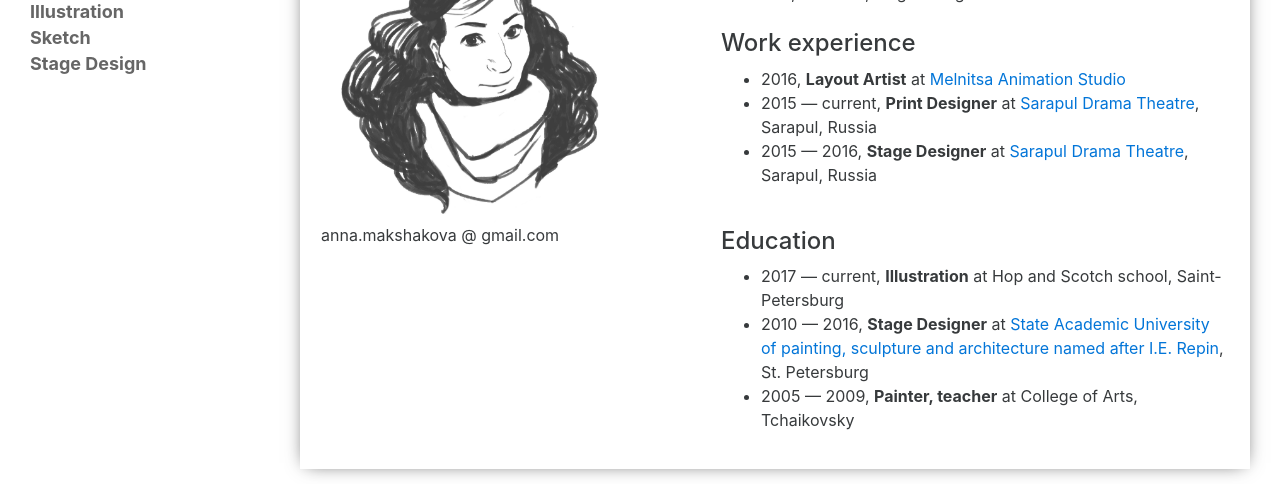
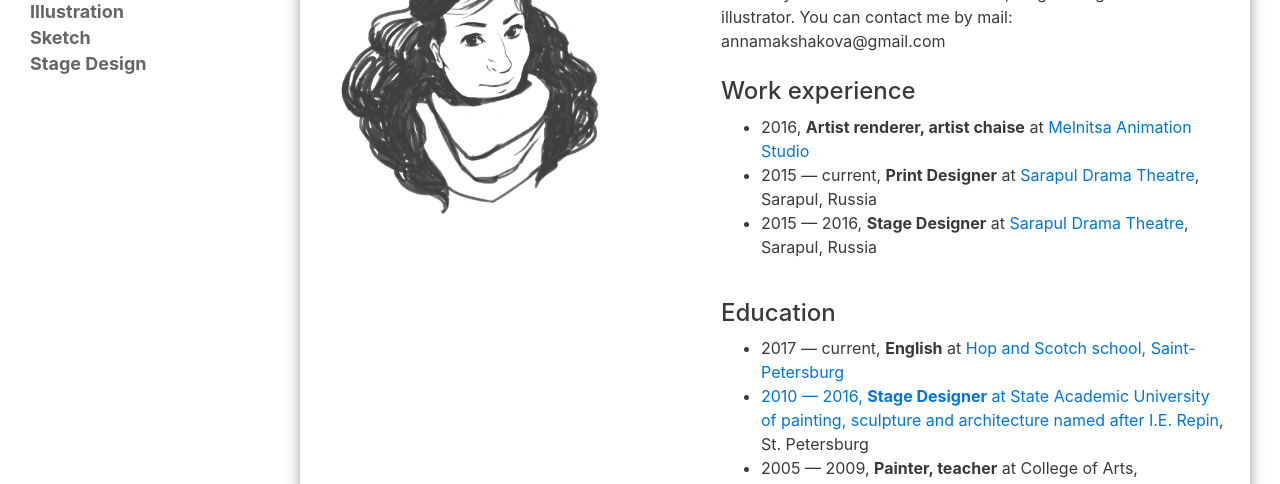
Before and after one commit to ze0n/moork-portfolio, a plain HTML site: page about.html in a window 1280 px wide. Shown: the part 191-675 px from the top of the page. Drawn offline with Linux system fonts and the light colour scheme.

Commit message:
apdate about page

```diff
--- a/about.html
+++ b/about.html
@@ -66,24 +66,28 @@
 
                                     <img width="300px" src="img/935453E3nYVQEr.jpg"/>
 
-                                    anna.makshakova @ gmail.com
+
 
 
                                 </td>
                                 <td>
                                     <h2>Summary</h2>
-                                    Illustrator, animator, stage-designer
+                                    Hello. My name is Anna.
+									I am an artist, stage-designer and illustrator.
+
+									You can contact me by mail:
+									annamakshakova@gmail.com
 
                                     <h2>Work experience</h2>
                                     <ul>
-                                        <li>2016, <b>Layout Artist</b> at <a href="http://melnitsa.com/en/">Melnitsa Animation Studio</a></li>
+                                        <li>2016, <b>Artist renderer, artist chaise</b> at <a href="http://melnitsa.com/en/">Melnitsa Animation Studio</a></li>
                                         <li>2015 — current, <b>Print Designer</b> at <a href="http://sarapultheatre.ru/">Sarapul Drama Theatre</a>, Sarapul, Russia</li>
                                         <li>2015 — 2016, <b>Stage Designer</b> at <a href="http://sarapultheatre.ru/">Sarapul Drama Theatre</a>, Sarapul, Russia</li>
                                     </ul>
 
                                     <h2>Education</h2>
                                     <ul>
-                                        <li>2017 — current, <b>Illustration</b> at Hop and Scotch school, Saint-Petersburg</li>
+                                        <li>2017 — current, <b>English</b> at <a href="http://www.hopnscotch.com/">Hop and Scotch school, Saint-Petersburg</li>
                                         <li>2010 — 2016, <b>Stage Designer</b> at <a href="http://www.artsacademy.ru/">State
                                             Academic University of painting, sculpture and architecture named after I.E.
                                             Repin</a>, St. Petersburg
```
